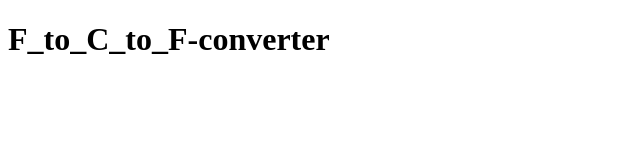
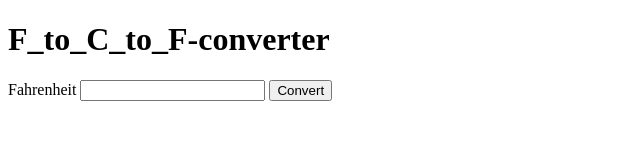
Before and after one commit to mikaluoma68/temPmuunnin, a plain HTML site: page index.html in a window 1280 px wide. Shown: the whole page, without its empty margins (0-640 px from the left). Drawn offline with Linux system fonts and the light colour scheme.

Commit message:
lomake lisatty

```diff
--- a/index.html
+++ b/index.html
@@ -7,5 +7,10 @@
     </head>
     <body>
         <h1>F_to_C_to_F-converter</h1>
+        <form>
+            <label>Fahrenheit</label>
+            <input type="number">
+            <button type="submit">Convert</button>
+        </form>
     </body>
 </html>
```
